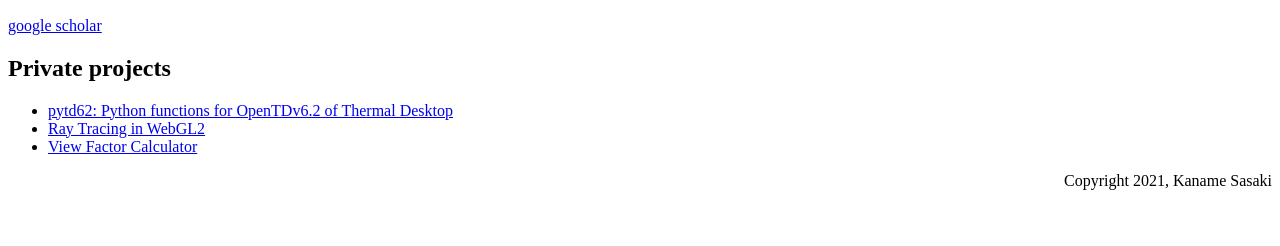
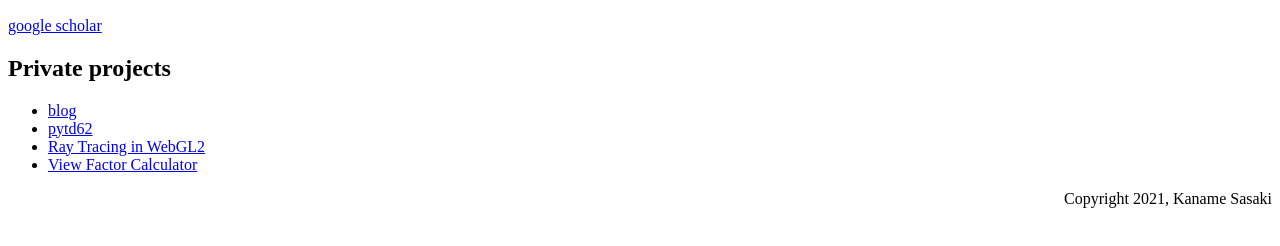
Before and after one commit to kanamesasaki/kanamesasaki.github.io, a plain HTML site: page index.html in a window 1280 px wide. Shown: the part 110-356 px from the top of the page. Drawn offline with Linux system fonts and the light colour scheme.

Commit message:
Add link to blog

```diff
--- a/index.html
+++ b/index.html
@@ -11,7 +11,7 @@
       gtag('config', 'G-CCZTCJYRD8');
     </script>
     <meta charset="UTF-8">
-    <title>Kaname Sasaki</title>
+    <title>Kaname Sasaki Portfolio</title>
     <!-- <link rel="stylesheet" href="style.css"> -->
   </head>
 
@@ -22,7 +22,8 @@
 
     <h2>Private projects</h2>
     <ul>
-      <li><a href="https://kanamesasaki.github.io/pytd62/">pytd62: Python functions for OpenTDv6.2 of Thermal Desktop</a></li>
+      <li><a href="https://kanamesasaki.github.io/blog/">blog</a></li>
+      <li><a href="https://kanamesasaki.github.io/pytd62/">pytd62</a></li>
       <li><a href="https://kanamesasaki.github.io/raytracing/">Ray Tracing in WebGL2</a></li>
       <li><a href="https://kanamesasaki.github.io/viewfactor/">View Factor Calculator</a></li>
     </ul>
```
